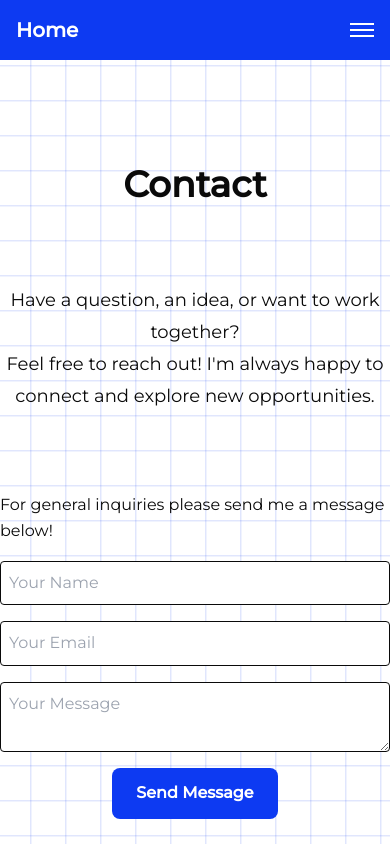
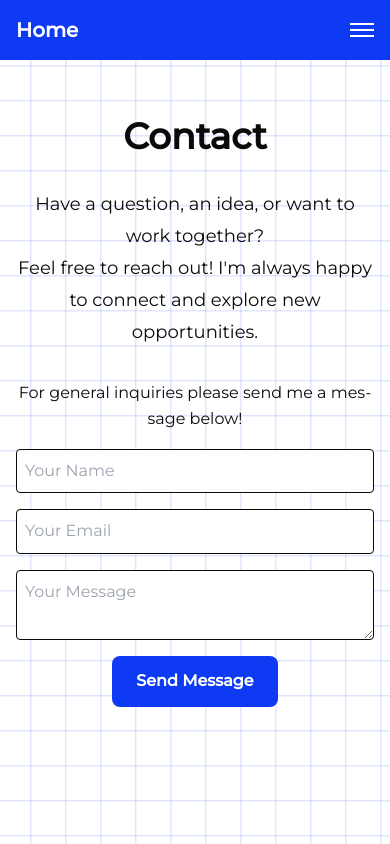
Before and after one commit to rh2o6/site, a Next.js app: page /contact in a window 390 px wide. Shown: the top 844 px of the page. Built offline with nearby package versions, Linux system fonts and the light colour scheme.

Commit message:
mobile issue fixes

```diff
--- a/app/contact/page.tsx
+++ b/app/contact/page.tsx
@@ -6,11 +6,6 @@ export default function Contact() {
   const formRef = useRef<HTMLFormElement | null>(null);
 
   const sendEmail = (e) => {
-
-    console.log("SERVICE:", process.env.NEXT_PUBLIC_EMAILJS_SERVICE_ID);
-console.log("TEMPLATE:", process.env.NEXT_PUBLIC_EMAILJS_TEMPLATE_ID);
-console.log("PUBLIC KEY:", process.env.NEXT_PUBLIC_EMAILJS_PUBLIC_KEY);
-console.log("FORM:", formRef.current);
 
 
 
@@ -34,17 +29,15 @@ emailjs
           formRef.current?.reset();
         },
         (error) => {
-          // Unpacks the error response object from EmailJS
           console.error("EmailJS Error details:", error.status, error.text || error);
         }
       );
   };
 
  return (
-
-    <main>
+    <main className="px-4">
       <div className="flex min-h-screen flex-col items-center">
-        <h1 className="text-4xl font-bold pt-20 pb-20">Contact</h1>
+        <h1 className="text-4xl font-bold py-8 md:py-16">Contact</h1>
 
         <div className="max-w-2xl mx-auto text-center">
           <p className="text-lg leading-8 text-muted-foreground">
@@ -54,13 +47,10 @@ emailjs
           </p>
         </div>
 
-
-
-        <div className="pt-20 contact-box max-w-md w-full">
-          <p className="pb-4">
+        <div className="pt-8 md:pt-12 contact-box max-w-md w-full">
+          <p className="pb-4 text-center">
             For general inquiries please send me a message below!
           </p>
-
 
           <form ref={formRef} onSubmit={sendEmail} className="flex flex-col space-y-4 items-center">
             <input
@@ -88,7 +78,7 @@ emailjs
 
             <button
               type="submit"
-              className=" mt-4 text-center rounded-md bg-[#0D3AF2] px-6 py-3 font-semibold text-white transition-colors hover:bg-[#0316AB]"
+              className="mt-4 text-center rounded-md bg-[#0D3AF2] px-6 py-3 font-semibold text-white transition-colors hover:bg-[#0316AB]"
             >
               Send Message
             </button>
--- a/app/resume/page.tsx
+++ b/app/resume/page.tsx
@@ -2,7 +2,7 @@ import Image from "next/image";
 
 export default function Resume() {
   return (
-    <main className="flex min-h-screen flex-col items-center pt-20">
+    <main className="flex min-h-screen flex-col items-center pt-8 md:pt-16 px-4">
       <div className="mb-6 text-center">
         <h1 className="text-3xl font-bold">My Resume</h1>
         <p className="mt-2">
@@ -10,22 +10,23 @@ export default function Resume() {
         </p>
       </div>
 
-      <div className="p-[4px] rounded-lg bg-gradient-to-r from-[#0D3AF2] via-[#0DF2C5] to-[#0D3AF2] bg-[length:300%_300%] animate-borderMove">
+
+      <div className="w-full max-w-[700px] p-[4px] rounded-lg bg-gradient-to-r from-[#0D3AF2] via-[#0DF2C5] to-[#0D3AF2] bg-[length:300%_300%] animate-borderMove">
         <Image
           src="/images/robertresumefall-1.png"
           alt="Resume"
           width={700}
           height={990}
-  className="rounded-lg shadow-lg bg-white"
+          className="w-full h-auto rounded-lg shadow-lg bg-white"
+          priority
         />
       </div>
 
-     <button className=" mt-4 text-center rounded-md bg-[#0D3AF2] px-6 py-3 font-semibold text-white transition-colors hover:bg-[#0316AB]">
+      <button className="mt-6 mb-12 text-center rounded-md bg-[#0D3AF2] px-6 py-3 font-semibold text-white transition-colors hover:bg-[#0316AB]">
         <a href="/resume.pdf" download="Robert_Hollander_Resume.pdf">
           Download Resume
         </a>
       </button>
-
     </main>
   );
 }
```
Lines whose indentation alone changed are shown as unchanged.
